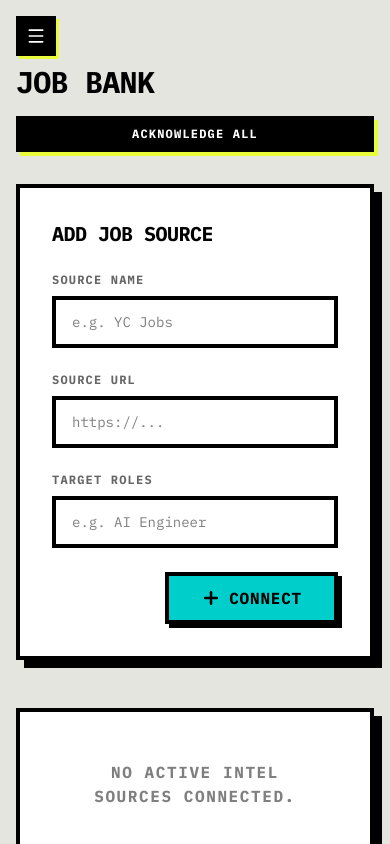
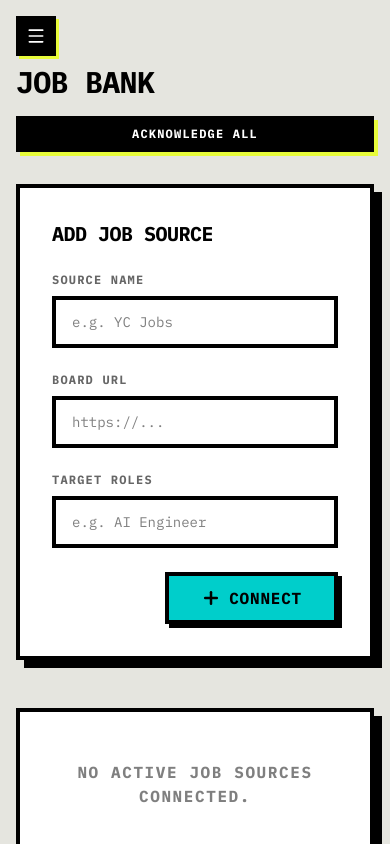
Before and after one commit to badirusubomi/job-applyer, a Next.js app: page /job-watcher in a window 390 px wide. Built offline with nearby package versions, Linux system fonts and the light colour scheme; a web font is replaced by a local one.

Commit message:
refactor: improve mobile layout responsiveness and update nomenclature for job sources

```diff
--- a/app/application-assistant/page.tsx
+++ b/app/application-assistant/page.tsx
@@ -360,7 +360,7 @@ function AssistantContent() {
       </div>
 
       {/* Secondary Sidebar Content based on Sidebar Tab */}
-      <div className="w-full lg:w-[340px] lg:flex-shrink-0 flex flex-col border-r-4 border-black bg-[#f4f4f0] overflow-y-auto min-h-0 flex-1 lg:flex-none">
+      <div className="w-full lg:w-[340px] lg:flex-shrink-0 flex flex-col border-b-4 lg:border-b-0 border-r-0 lg:border-r-4 border-black bg-[#f4f4f0] overflow-y-auto min-h-0 flex-1 lg:flex-none">
         <div className="p-8 border-b-4 border-black bg-white flex-shrink-0">
           <h1 className="text-2xl font-black font-playfair tracking-tight uppercase">
             {sidebarTab === 'build' ? 'Assistant' : 'Options'}
@@ -370,7 +370,7 @@ function AssistantContent() {
           </p>
         </div>
 
-        <div className="p-6 flex flex-col gap-6">
+        <div className="p-6 pb-24 lg:pb-6 flex flex-col gap-6">
           {sidebarTab === 'build' ? (
             <>
               <div>
--- a/app/dashboard/page.tsx
+++ b/app/dashboard/page.tsx
@@ -72,7 +72,7 @@ export default function Dashboard() {
             <Briefcase className="w-6 h-6" />
           </div>
           <div>
-            <p className="font-mono text-xs uppercase tracking-widest text-black/60 mb-1">Raw Jobs</p>
+            <p className="font-mono text-xs uppercase tracking-widest text-black/60 mb-1">Jobs</p>
             <h2 className="text-4xl font-black font-playfair">{stats.jobs}</h2>
           </div>
         </div>
--- a/app/job-watcher/page.tsx
+++ b/app/job-watcher/page.tsx
@@ -149,7 +149,7 @@ export default function JobWatcher() {
             />
           </div>
           <div className="flex-1 w-full">
-            <label className="block text-xs font-mono uppercase tracking-widest font-bold text-black/60 mb-2">Source URL</label>
+            <label className="block text-xs font-mono uppercase tracking-widest font-bold text-black/60 mb-2">Board URL</label>
             <input
               type="url"
               value={newUrl}
@@ -182,7 +182,7 @@ export default function JobWatcher() {
       <div className="space-y-8 pb-12">
         {sources.length === 0 ? (
           <div className="bg-white border-4 border-black p-12 text-center shadow-[8px_8px_0px_0px_rgba(0,0,0,1)]">
-            <p className="font-mono text-black/50 uppercase tracking-widest font-bold">No active intel sources connected.</p>
+            <p className="font-mono text-black/50 uppercase tracking-widest font-bold">No active Job sources connected.</p>
           </div>
         ) : sources.map(source => (
           <div key={source.id} className="bg-white border-4 border-black shadow-[8px_8px_0px_0px_rgba(0,0,0,1)]">
--- a/app/layout.tsx
+++ b/app/layout.tsx
@@ -19,7 +19,7 @@ export default function RootLayout({
 }) {
   return (
     <html lang="en">
-      <body className={`${plexMono.className} ${playfair.variable} bg-[#f4f4f0] text-black flex h-screen overflow-hidden antialiased`}>
+      <body className={`${plexMono.className} ${playfair.variable} bg-[#f4f4f0] text-black flex h-[100dvh] overflow-hidden antialiased`}>
         <ToastProvider>
           {/* Sidebar — hidden on mobile, visible on lg+ */}
           <SidebarNav />
```
